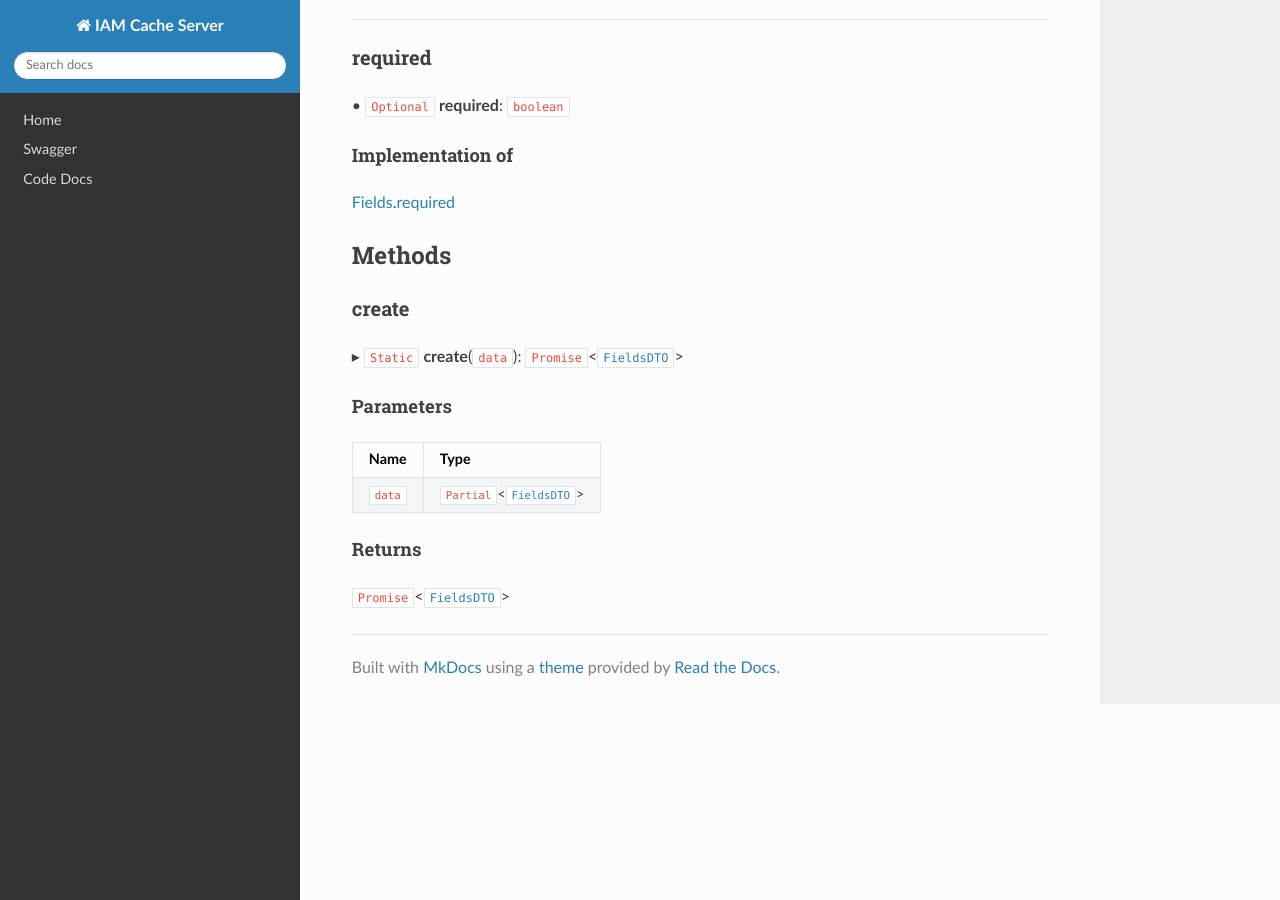
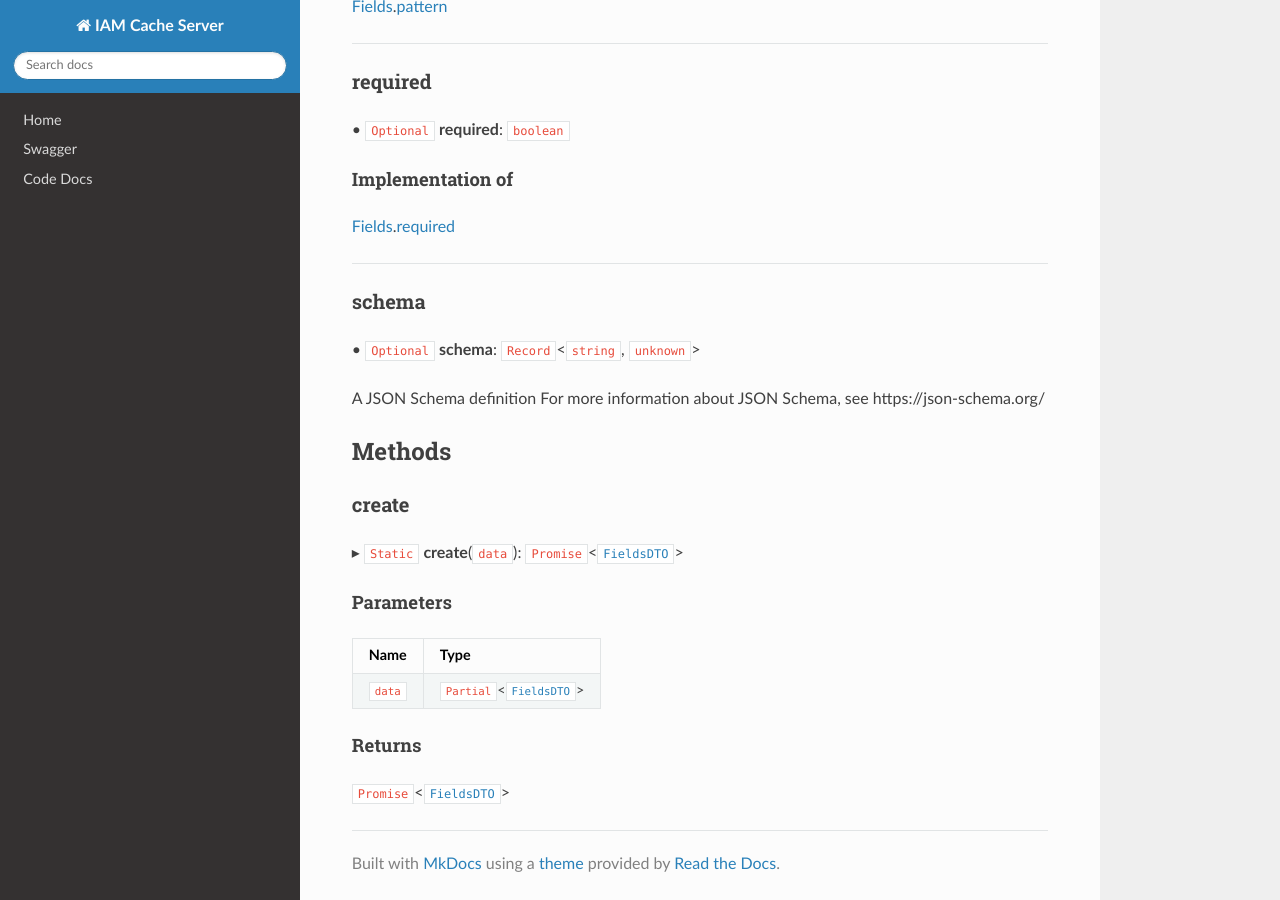
Before and after one commit to energywebfoundation/ssi-hub, an MkDocs documentation site: the page built from docs/api/classes/modules_role_role_dto.FieldsDTO.md, in a window 1280 px wide and 900 px high, scrolled down 3025 px. Built offline with MkDocs 1.6.1, drawn with Linux system fonts in a browser that asks for light colours; nearby versions of some CDN libraries.

Commit message:
feat(role.dto): add optional schema prop
If used, this property contains a JSON Schema

```diff
--- a/docs/api/classes/modules_role_role_dto.FieldsDTO.md
+++ b/docs/api/classes/modules_role_role_dto.FieldsDTO.md
@@ -24,6 +24,7 @@
 - [minValue](modules_role_role_dto.FieldsDTO.md#minvalue)
 - [pattern](modules_role_role_dto.FieldsDTO.md#pattern)
 - [required](modules_role_role_dto.FieldsDTO.md#required)
+- [schema](modules_role_role_dto.FieldsDTO.md#schema)
 
 ### Methods
 
@@ -135,6 +136,15 @@ ___
 
 [Fields](../interfaces/modules_role_role_types.Fields.md).[required](../interfaces/modules_role_role_types.Fields.md#required)
 
+___
+
+### schema
+
+• `Optional` **schema**: `Record`<`string`, `unknown`\>
+
+A JSON Schema definition
+For more information about JSON Schema, see https://json-schema.org/
+
 ## Methods
 
 ### create
```
Also changed, not shown: 1 other file.
